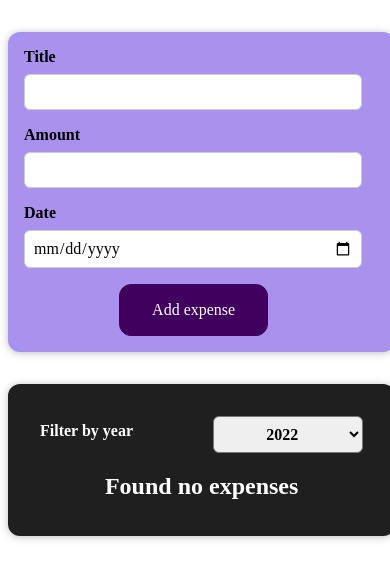
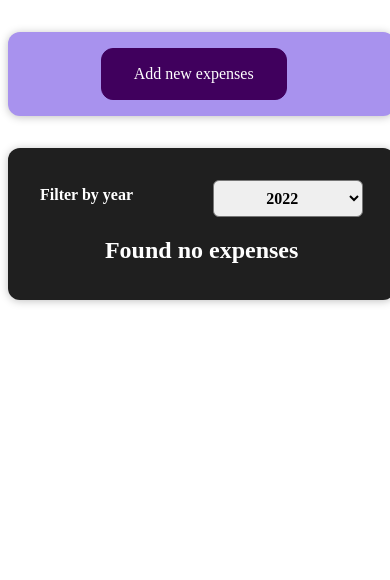
Before and after one commit to Ubermensch0608/Acade_mind, a React (Create React App) app in the folder Acade_mind/prac/: page / in a window 390 px wide. Shown: the top 580 px of the page. Built offline with nearby package versions, Linux system fonts and the light colour scheme.

Commit message:
버튼 클릭에 따라 다르게 생성되는 반응형 컴포넌트 구현

```diff
--- a/Acade_mind/prac/src/components/NewExpenses/ExpenseForm.js
+++ b/Acade_mind/prac/src/components/NewExpenses/ExpenseForm.js
@@ -26,10 +26,11 @@ const ExpenseForm = (props) => {
     };
 
     props.getData(newData);
-
     setNewTitle("");
     setNewAmount("");
     setNewDate("");
+
+    props.onClose();
   };
 
   return (
@@ -61,7 +62,8 @@ const ExpenseForm = (props) => {
         </div>
       </div>
       <div className="new-expenses__actions">
-        <button type="submmit">Add expense</button>
+        <button type="submmit">Cancel</button>
+        <button type="submmit">Add expenses</button>
       </div>
     </form>
   );
--- a/Acade_mind/prac/src/components/NewExpenses/NewExpenses.js
+++ b/Acade_mind/prac/src/components/NewExpenses/NewExpenses.js
@@ -1,4 +1,5 @@
 import React from "react";
+import { useState } from "react/cjs/react.development";
 import ExpenseDate from "../Expenses/ExpenseDate";
 import ExpenseForm from "./ExpenseForm";
 import "./NewExpenses.css";
@@ -9,12 +10,22 @@ const NewExpenses = (props) => {
       ...newData,
       id: Math.random().toString(),
     };
+    props.newSavedData(saveData);
+  };
 
-    props.newSavedData(saveData);
+  const [isFold, setIsFold] = useState(false);
+  const onOpenHandler = () => {
+    setIsFold(true);
+  };
+  const onCloseHandler = () => {
+    setIsFold(false);
   };
   return (
     <div className="new-expense">
-      <ExpenseForm getData={getDataHandler} />
+      {!isFold && <button onClick={onOpenHandler}>Add new expenses</button>}
+      {isFold && (
+        <ExpenseForm getData={getDataHandler} onClose={onCloseHandler} />
+      )}
     </div>
   );
 };
```
